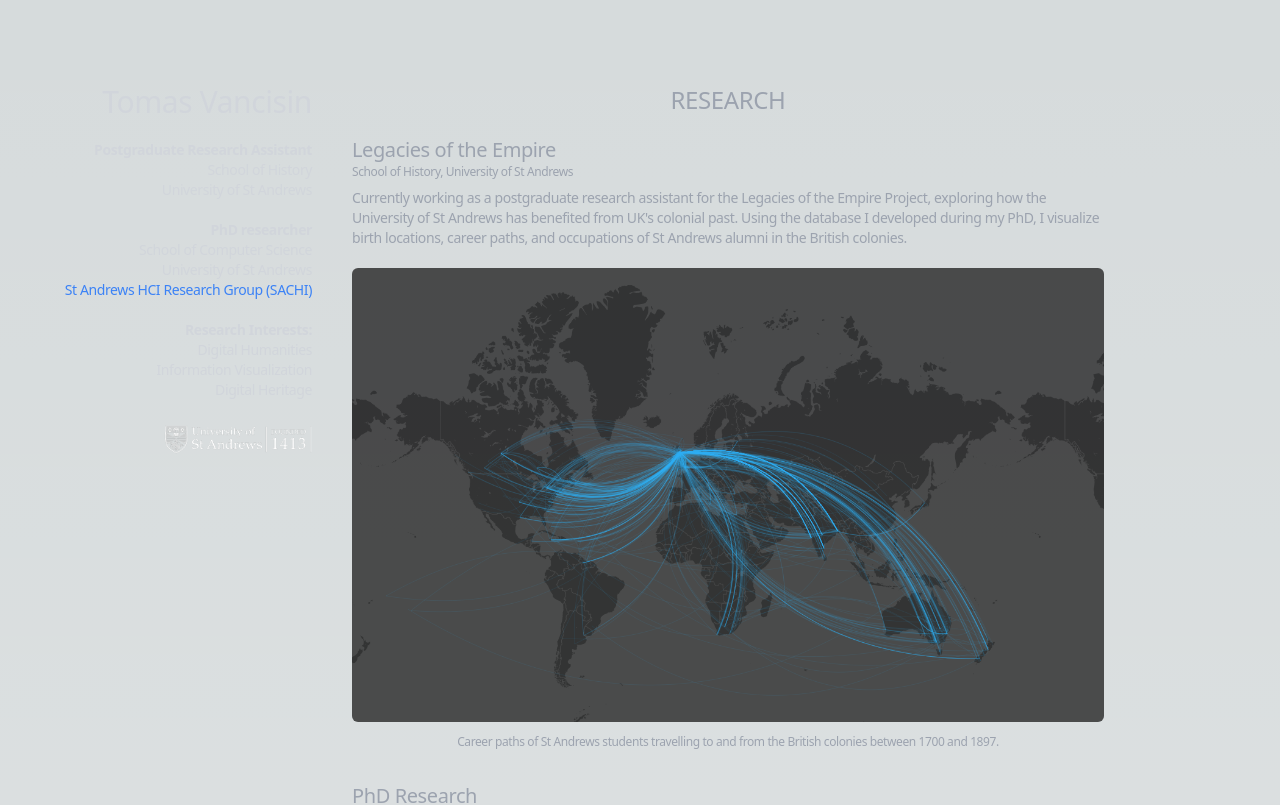
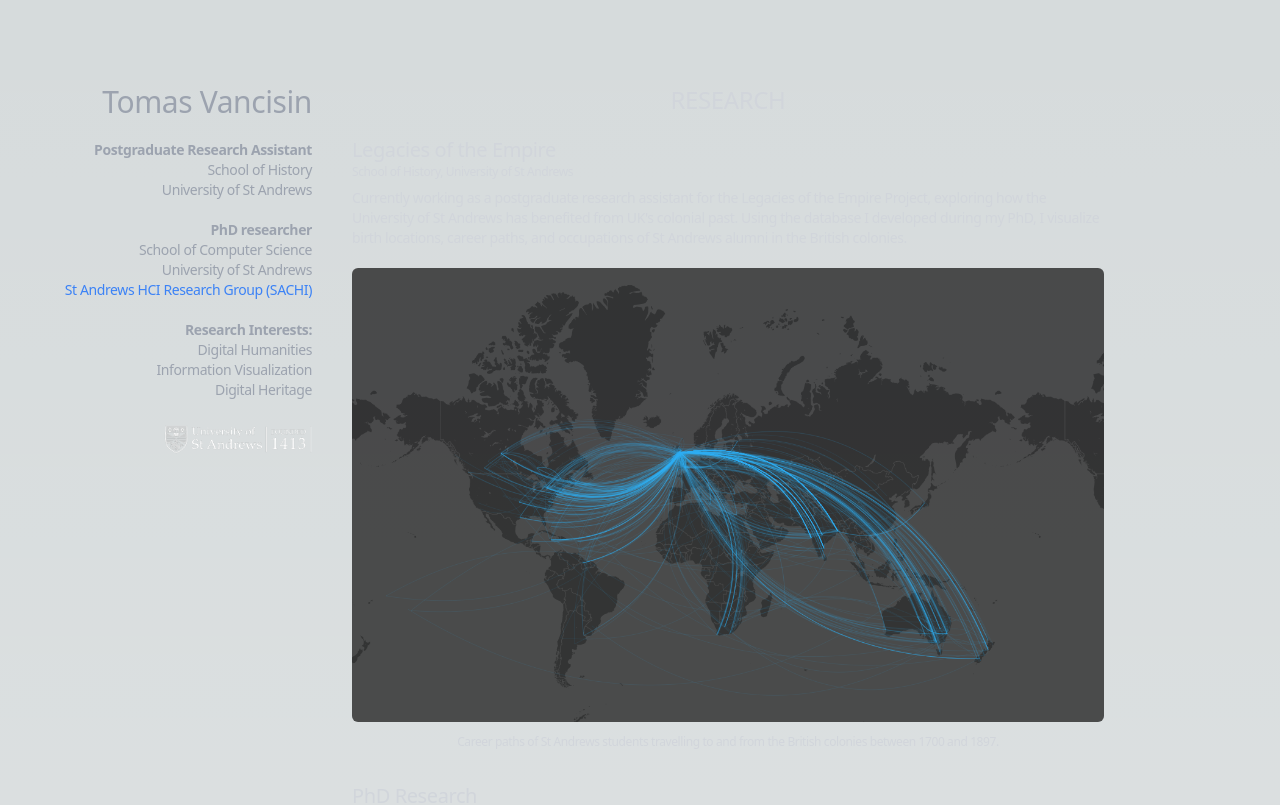
Before and after one commit to tvancisin/tomasvancisin, a Next.js app: page / in a window 1280 px wide. Shown: the top 805 px of the page. Built offline with nearby package versions, Linux system fonts and the light colour scheme.

Commit message:
nineteen

```diff
--- a/src/pages/index.tsx
+++ b/src/pages/index.tsx
@@ -1,7 +1,7 @@
 
 export default function Home() {
   return (
-    <div className="bg-gray-999 text-gray-300 font-sans quicksand">
+    <div className="bg-gray-999 text-gray-400 font-sans quicksand">
       <div className="p-6 sm:p-10 md:p-16 flex flex-wrap">
 
         <div className="w-full md:w-1/4 md:pr-10 order-1">
@@ -25,7 +25,7 @@ export default function Home() {
           </div>
         </div>
 
-        <div className="w-full md:w-3/4 lg:pr-28 order-1 md:order-2 text-gray-400">
+        <div className="w-full md:w-3/4 lg:pr-28 order-1 md:order-2 text-gray-300">
           <div className="leading-loose tracking-tight">
             <h1 className="text-2xl my-5 text-center">RESEARCH</h1>
 
```
Also changed, not shown: 2 other files (tests, documents, lock files or other folders).
